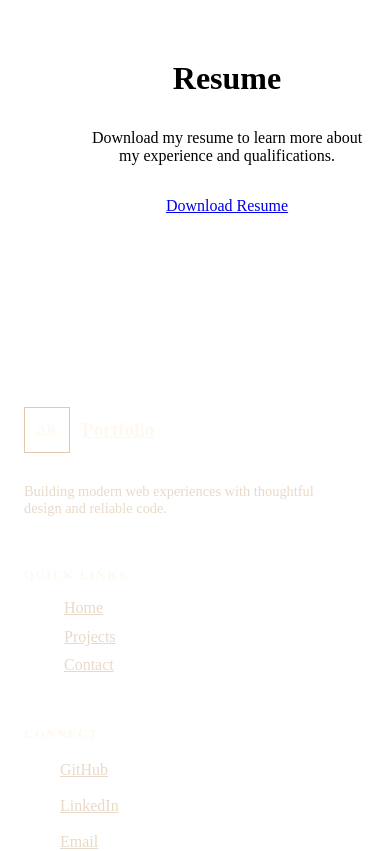
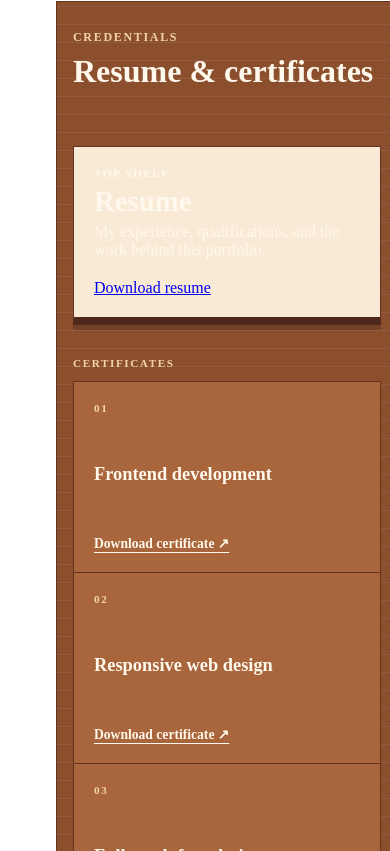
Before and after one commit to Rhesty22/Portfolio-Website, a React (Vite) app: page / in a window 390 px wide. Shown: the part 2813-3664 px from the top of the page. Built offline with nearby package versions, Linux system fonts and the light colour scheme; the HTML template or start-up script is replaced by a standard one.

Commit message:
added video and picture display to projects

```diff
--- a/src/data/portfolio.js
+++ b/src/data/portfolio.js
@@ -37,6 +37,15 @@ export const portfolioData = {
       link: '#',
       github: '#',
     },
+    {
+      id: 4,
+      title: 'DINOTEN',
+      description: 'Developed a top-down survival game in Unity where players battle enemies, gather resources, and survive escalating challenges.',
+      image: '/images/dinoten.jpg',
+      technologies: ['Unity', 'C#', 'Game Development', 'Top-Down Survival'],
+      link: '#',
+      github: '#',
+    },
   ],
 
   experience: [
--- a/src/pages/Home.jsx
+++ b/src/pages/Home.jsx
@@ -75,9 +75,42 @@ export default function Home() {
           </div>
 
           <div className="about-section">
-            <h2>Resume</h2>
-            <p>Download my resume to learn more about my experience and qualifications.</p>
-            <a href="/documents/Rhesty_Adormeo_Resume.pdf" download className="btn btn-primary">Download Resume</a>
+            <div className="credential-shelf">
+              <div className="shelf-header">
+                <p className="section-kicker">Credentials</p>
+                <h2>Resume & certificates</h2>
+              </div>
+
+              <article className="resume-slot">
+                <div>
+                  <span className="credential-label">Top shelf</span>
+                  <h3>Resume</h3>
+                  <p>My experience, qualifications, and the work behind this portfolio.</p>
+                </div>
+                <a href="/documents/Rhesty_Adormeo_Resume.pdf" download className="btn btn-primary">Download resume</a>
+              </article>
+
+              <div className="certificate-shelf">
+                <span className="credential-label">Certificates</span>
+                <div className="certificate-grid">
+                  <article className="certificate-slot">
+                    <span className="certificate-number">01</span>
+                    <h3>Frontend development</h3>
+                    <a href="/documents/frontend-development-certificate.pdf" download>Download certificate <span aria-hidden="true">↗</span></a>
+                  </article>
+                  <article className="certificate-slot">
+                    <span className="certificate-number">02</span>
+                    <h3>Responsive web design</h3>
+                    <a href="/documents/responsive-web-design-certificate.pdf" download>Download certificate <span aria-hidden="true">↗</span></a>
+                  </article>
+                  <article className="certificate-slot">
+                    <span className="certificate-number">03</span>
+                    <h3>Full-stack foundations</h3>
+                    <a href="/documents/full-stack-foundations-certificate.pdf" download>Download certificate <span aria-hidden="true">↗</span></a>
+                  </article>
+                </div>
+              </div>
+            </div>
           </div>
         </div>
       </section>
--- a/src/pages/Projects.jsx
+++ b/src/pages/Projects.jsx
@@ -1,18 +1,42 @@
 import '../styles/pages/Projects.css'
 import { portfolioData } from '../data/portfolio'
+import { useState } from 'react'
 
-export default function Projects() {
+function ProjectCard({ project }) {
+  const [activeMedia, setActiveMedia] = useState(0)
+
+  const showNextMedia = () => setActiveMedia(current => (current + 1) % 2)
+  const showPreviousMedia = () => setActiveMedia(current => (current + 2 - 1) % 2)
 
   return (
-    <section className="projects">
-      <div className="projects-container">
-        <h1>My Projects</h1>
-        <p className="section-subtitle">Here are some of my recent works</p>
-
-        <div className="projects-grid-full">
-          {portfolioData.projects.map(project => (
-            <article key={project.id} className="project-card-full">
+    <article className="project-card-full">
       <h3>{project.title}</h3>
+      <div className="project-media" aria-label={`${project.title} media`}>
+        <button type="button" className="media-arrow media-arrow-left" onClick={showPreviousMedia} aria-label="Show previous media">←</button>
+        <div className="project-media-viewport">
+          <div className="project-media-track" style={{ transform: `translateX(-${activeMedia * 50}%)` }}>
+            <div className="project-media-slide">
+              {project.video ? (
+                <video src={project.video} controls onEnded={showNextMedia} />
+              ) : (
+                <div className="project-media-slot">Video</div>
+              )}
+            </div>
+            <div className="project-media-slide">
+              {project.mediaImage ? (
+                <img src={project.mediaImage} alt={`${project.title} screenshot`} />
+              ) : (
+                <div className="project-media-slot">Picture</div>
+              )}
+            </div>
+          </div>
+        </div>
+        <button type="button" className="media-arrow media-arrow-right" onClick={showNextMedia} aria-label="Show next media">→</button>
+        <div className="media-dots" aria-hidden="true">
+          <span className={activeMedia === 0 ? 'active' : ''} />
+          <span className={activeMedia === 1 ? 'active' : ''} />
+        </div>
+      </div>
       <p>{project.description}</p>
       <div className="project-tags">
         {project.technologies.map(tech => (
@@ -24,6 +48,17 @@ export default function Projects() {
         <a href={project.github} target="_blank" rel="noopener noreferrer">GitHub</a>
       </div>
     </article>
+  )
+}
+
+export default function Projects() {
+  return (
+    <section className="projects">
+      <div className="projects-container">
+        <h1>My Projects</h1>
+        <div className="projects-grid-full">
+          {portfolioData.projects.map(project => (
+            <ProjectCard key={project.id} project={project} />
           ))}
         </div>
       </div>
--- a/src/styles/pages/Home.css
+++ b/src/styles/pages/Home.css
@@ -276,19 +276,140 @@
 }
 
 .about-section {
-  background: var(--light-background);
-  padding: 3rem;
-  border-radius: 12px;
-  text-align: center;
+  padding: 0;
+  text-align: left;
 }
 
-.about-section h2 {
-  margin-bottom: 1rem;
+.credential-shelf {
+  position: relative;
+  padding: 2.5rem 2.5rem 2.25rem;
+  background: #8b4f2d;
+  border: 1px solid #62331f;
+  box-shadow: 10px 10px 0 #d0b99d;
+  color: #fff8ec;
+  overflow: hidden;
+}
+
+.credential-shelf::before {
+  content: '';
+  position: absolute;
+  inset: 0;
+  background: repeating-linear-gradient(0deg, rgba(255, 248, 236, 0.08) 0 1px, transparent 1px 18px);
+  pointer-events: none;
+}
+
+.shelf-header,
+.resume-slot,
+.certificate-shelf {
+  position: relative;
+  z-index: 1;
+}
+
+.shelf-header {
+  display: flex;
+  align-items: end;
+  justify-content: space-between;
+  gap: 1rem;
+  padding-bottom: 1.5rem;
+}
+
+.shelf-header .section-kicker {
+  margin: 0;
+  color: #f3d4a9 !important;
+}
+
+.shelf-header h2 {
+  margin: 0;
+  color: #fff8ec;
+  font-size: clamp(1.8rem, 4vw, 3rem);
+  text-align: right;
+}
+
+.resume-slot {
+  display: flex;
+  align-items: center;
+  justify-content: space-between;
+  gap: 2rem;
+  padding: 1.75rem;
+  background: #f8ead4;
+  border: 1px solid #62331f;
+  border-bottom: 8px solid #4e281b;
+  color: var(--ink-black);
+  box-shadow: 0 5px 0 rgba(62, 31, 20, 0.28);
+}
+
+.credential-label,
+.certificate-number {
+  display: block;
+  color: #f3d4a9;
+  font-size: 0.7rem;
+  font-weight: 700;
+  letter-spacing: 0.14em;
+  text-transform: uppercase;
+}
+
+.resume-slot .credential-label {
+  color: var(--accent-brown);
+}
+
+.resume-slot h3 {
+  margin: 0.35rem 0;
+  font-size: 1.8rem;
+}
+
+.resume-slot p {
+  margin: 0;
+  color: #6d675f;
+}
+
+.resume-slot .btn {
+  flex-shrink: 0;
+  border-radius: 999px;
+}
+
+.certificate-shelf {
+  padding-top: 2rem;
+}
+
+.certificate-grid {
+  display: grid;
+  grid-template-columns: repeat(3, 1fr);
+  gap: 1px;
+  margin-top: 0.75rem;
+  background: #62331f;
+  border: 1px solid #62331f;
+}
+
+.certificate-slot {
+  min-height: 190px;
+  padding: 1.25rem;
+  background: #a9653b;
+  display: flex;
+  flex-direction: column;
+  justify-content: space-between;
+}
+
+.certificate-slot h3 {
+  margin: 1.5rem 0;
+  max-width: 12rem;
+  color: #fff8ec;
+  font-size: 1.15rem;
+}
+
+.certificate-slot a {
+  color: #fff8ec;
+  font-size: 0.85rem;
+  font-weight: 700;
+  text-decoration: underline;
+  text-underline-offset: 0.25rem;
+}
+
+.certificate-slot a:hover {
+  color: #f3d4a9;
 }
 
 .about-section p {
   color: var(--light-text);
-  margin-bottom: 2rem;
   max-width: 500px;
   margin-left: auto;
   margin-right: auto;
@@ -314,6 +435,38 @@
   }
 
   .about-section {
-    padding: 2rem;
+    padding: 0;
+  }
+
+  .credential-shelf {
+    padding: 1.75rem 1rem 1.5rem;
+    box-shadow: 6px 6px 0 #d0b99d;
+  }
+
+  .shelf-header {
+    display: block;
+  }
+
+  .shelf-header h2 {
+    margin-top: 0.5rem;
+    text-align: left;
+  }
+
+  .resume-slot {
+    display: block;
+    padding: 1.25rem;
+  }
+
+  .resume-slot .btn {
+    display: inline-block;
+    margin-top: 1.25rem;
+  }
+
+  .certificate-grid {
+    grid-template-columns: 1fr;
+  }
+
+  .certificate-slot {
+    min-height: 150px;
   }
 }
--- a/src/styles/pages/Projects.css
+++ b/src/styles/pages/Projects.css
@@ -54,6 +54,104 @@
   color: var(--text-color);
   margin-bottom: 1rem;
   font-size: 1.3rem;
+}
+
+.project-media {
+  position: relative;
+  overflow: hidden;
+  display: grid;
+  grid-template-columns: 1fr;
+  min-width: 0;
+  margin-bottom: 1.5rem;
+}
+
+.project-media-viewport {
+  overflow: hidden;
+  width: 100%;
+  aspect-ratio: 16 / 10;
+}
+
+.project-media-track {
+  display: flex;
+  width: 200%;
+  height: 100%;
+  transition: transform 0.45s ease;
+}
+
+.project-media-slide {
+  width: 50%;
+  height: 100%;
+  flex: 0 0 50%;
+}
+
+.project-media-slot,
+.project-media-slide video,
+.project-media-slide img {
+  width: 100%;
+  height: 100%;
+  display: block;
+}
+
+.project-media-slide video,
+.project-media-slide img {
+  object-fit: cover;
+}
+
+.project-media-slot {
+  place-items: center;
+  border: 1px dashed #b9aa98;
+  background: #ebe2d6;
+  color: #8b7c6c;
+  font-size: 0.75rem;
+  font-weight: 700;
+  letter-spacing: 0.08em;
+  text-transform: uppercase;
+}
+
+.media-arrow {
+  position: absolute;
+  top: 50%;
+  z-index: 2;
+  width: 2rem;
+  height: 2rem;
+  border: 0;
+  border-radius: 50%;
+  background: rgba(36, 35, 33, 0.82);
+  color: #fff8ec;
+  cursor: pointer;
+  transform: translateY(-50%);
+}
+
+.media-arrow:hover {
+  background: var(--accent-brown);
+}
+
+.media-arrow-left {
+  left: 0.65rem;
+}
+
+.media-arrow-right {
+  right: 0.65rem;
+}
+
+.media-dots {
+  position: absolute;
+  bottom: 0.65rem;
+  left: 50%;
+  display: flex;
+  gap: 0.4rem;
+  transform: translateX(-50%);
+}
+
+.media-dots span {
+  width: 0.45rem;
+  height: 0.45rem;
+  border-radius: 50%;
+  background: rgba(255, 248, 236, 0.6);
+}
+
+.media-dots span.active {
+  background: #fff8ec;
 }
 
 .project-card-full p {
@@ -124,4 +222,5 @@
   .project-links a {
     width: 100%;
   }
+
 }
```
Lines whose indentation alone changed are shown as unchanged.
